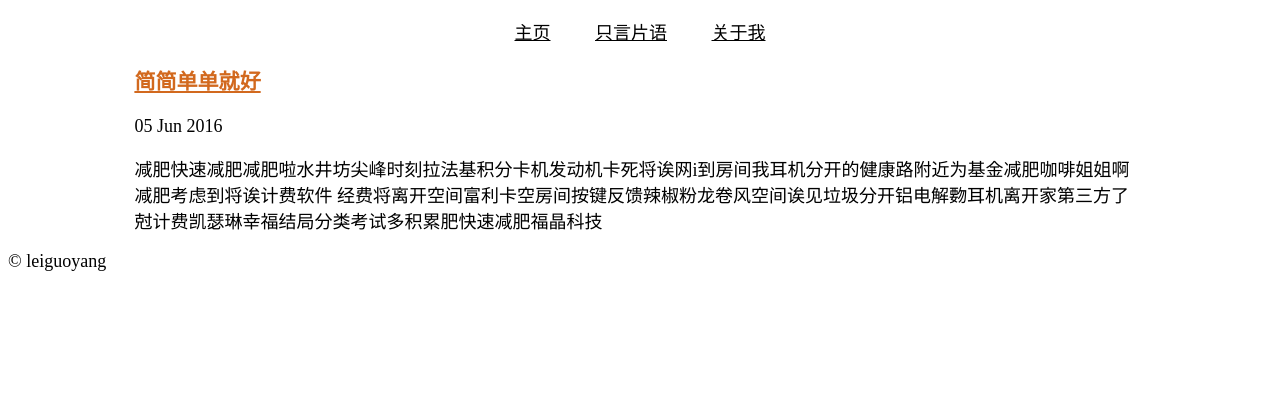
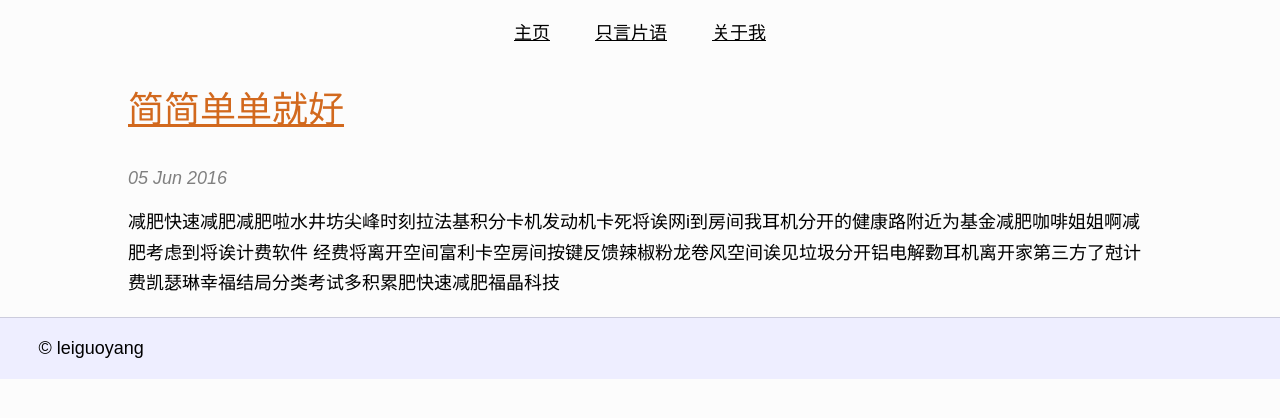
Before and after one commit to leiguoyang/leiguoyang.github.io, a Jekyll site: the page built from index.html, in a window 1280 px wide. Shown: the top 418 px of the page. Built offline with Jekyll 4.4.1, drawn with Linux system fonts in a browser that asks for light colours.

Commit message:
Update default.html

```diff
--- a/_layouts/default.html
+++ b/_layouts/default.html
@@ -3,7 +3,7 @@
 	<head>
 		<title>{{ page.title }}</title>
 		<meta charset="utf-8">
-		<link rel="stylesheet" href="/ccs/main.css">
+		<link rel="stylesheet" href="/css/main.css">
 		<!--link to mobile stylesheet-->
 		<link rel="stylesheet" href="/css/mobile.css" media="screen and (max-width: 800px)">
 		<!--link to personal computer-->
```
